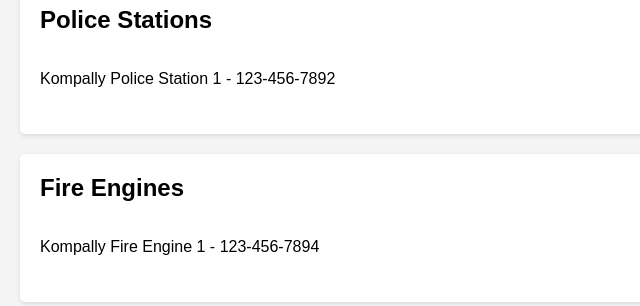
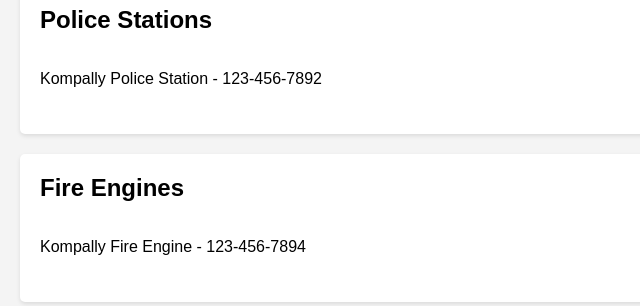
Before and after one commit to 6673csm/rtsr, a plain HTML site: page report-incident.html in a window 1280 px wide. Shown: the part 437-743 px from the top of the page, 0-640 px from the left. Drawn offline with Linux system fonts and the light colour scheme.

Commit message:
Update report-incident.html

```diff
--- a/report-incident.html
+++ b/report-incident.html
@@ -118,10 +118,10 @@
                     { name: "Udai OMNI Hospital", number: "123-456-7891" }
                 ],
                 police: [
-                    { name: "Kompally Police Station 1", number: "123-456-7892" },
+                    { name: "Kompally Police Station ", number: "123-456-7892" },
                 ],
                 fireEngines: [
-                    { name: "Kompally Fire Engine 1", number: "123-456-7894" },
+                    { name: "Kompally Fire Engine ", number: "123-456-7894" },
                 ]
             },
             medchal: {
@@ -130,10 +130,10 @@
                     { name: "Medicover Hospitals", number: "223-456-7891" }
                 ],
                 police: [
-                    { name: "Medchal Police Station 1", number: "223-456-7892" },
+                    { name: "Medchal Police Station ", number: "223-456-7892" },
                 ],
                 fireEngines: [
-                    { name: "Medchal Fire Engine 1", number: "223-456-7894" },
+                    { name: "Medchal Fire Engine ", number: "223-456-7894" },
                 ]
             },
             suchitra: {
@@ -142,10 +142,10 @@
                     { name: "Rainbow Children's Hospital", number: "323-456-7891" }
                 ],
                 police: [
-                    { name: "Suchitra Police Station 1", number: "323-456-7892" },
+                    { name: "Suchitra Police Station ", number: "323-456-7892" },
                 ],
                 fireEngines: [
-                    { name: "Suchitra Fire Engine 1", number: "323-456-7894" },
+                    { name: "Suchitra Fire Engine ", number: "323-456-7894" },
                 ]
             },
             kukatpally: {
@@ -154,10 +154,10 @@
                     { name: "Aster Prime Hospitals", number: "123-456-7891" }
                 ],
                 police: [
-                    { name: "Kukatpally Police Station 1", number: "123-456-7892" },
+                    { name: "Kukatpally Police Station ", number: "123-456-7892" },
                 ],
                 fireEngines: [
-                    { name: "Kukatpally Fire Engine 1", number: "123-456-7894" },
+                    { name: "Kukatpally Fire Engine ", number: "123-456-7894" },
                 ]
             },
             secunderabad: {
@@ -166,10 +166,10 @@
                     { name: "KIMS Hospital", number: "123-456-7891" }
                 ],
                 police: [
-                    { name: "Secunderabad Police Station 1", number: "123-456-7892" },
+                    { name: "Secunderabad Police Station ", number: "123-456-7892" },
                 ],
                 fireEngines: [
-                    { name: "Secunderabad Fire Engine 1", number: "123-456-7894" },
+                    { name: "Secunderabad Fire Engine ", number: "123-456-7894" },
                 ]
             },
             pragathinagar: {
@@ -178,11 +178,11 @@
                     { name: "Apollo Clinic Hospital", number: "123-456-7891" }
                 ],
                 police: [
-                    { name: "Secunderabad Police Station 1", number: "123-456-7892" },
+                    { name: "Secunderabad Police Station ", number: "123-456-7892" },
 
                 ],
                 fireEngines: [
-                    { name: "Secunderabad Fire Engine 1", number: "123-456-7894" },
+                    { name: "Secunderabad Fire Engine ", number: "123-456-7894" },
                 ]
             },
             uppal: {
@@ -191,10 +191,10 @@
                     { name: "Spark Hospitals", number: "123-456-7891" }
                 ],
                 police: [
-                    { name: "Uppal Police Station 1", number: "123-456-7892" },
+                    { name: "Uppal Police Station ", number: "123-456-7892" },
                 ],
                 fireEngines: [
-                    { name: "Secunderabad Fire Engine 1", number: "123-456-7894" },
+                    { name: "Secunderabad Fire Engine ", number: "123-456-7894" },
                 ]
             },
         };
```
